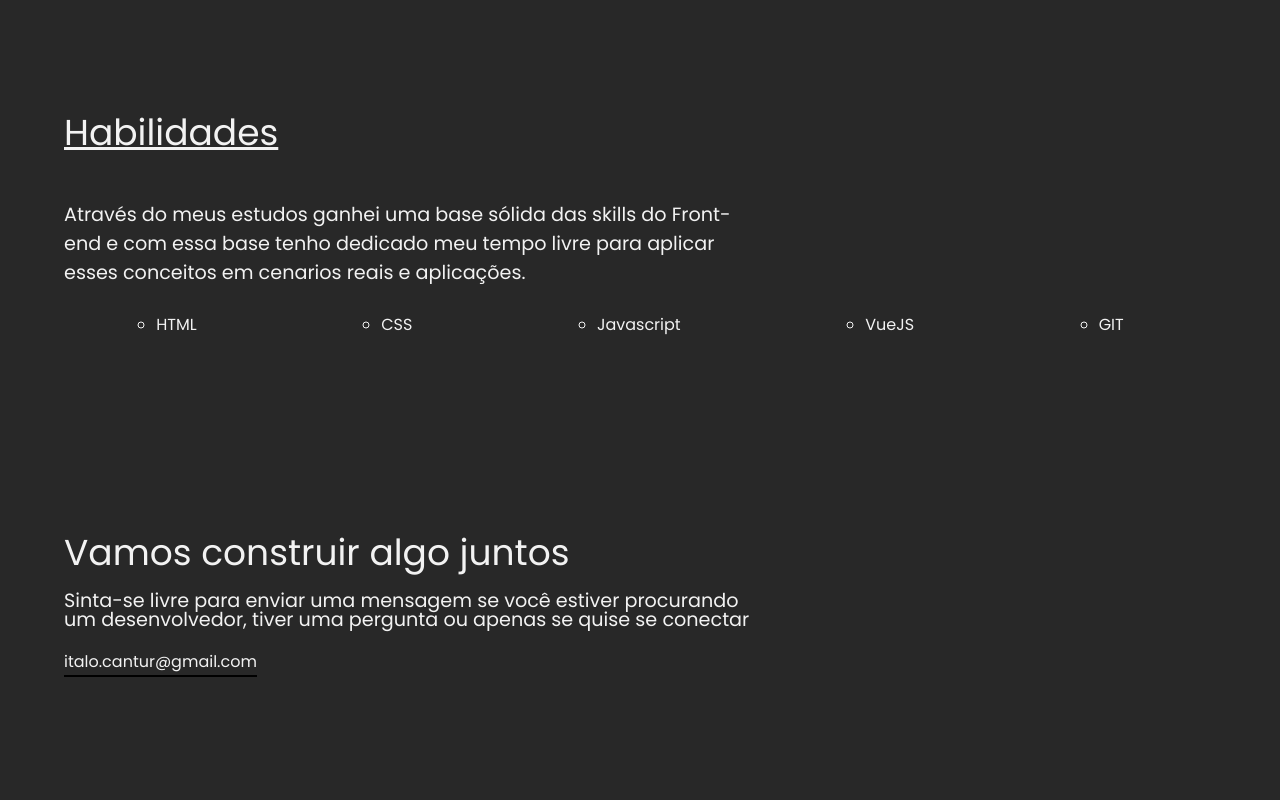
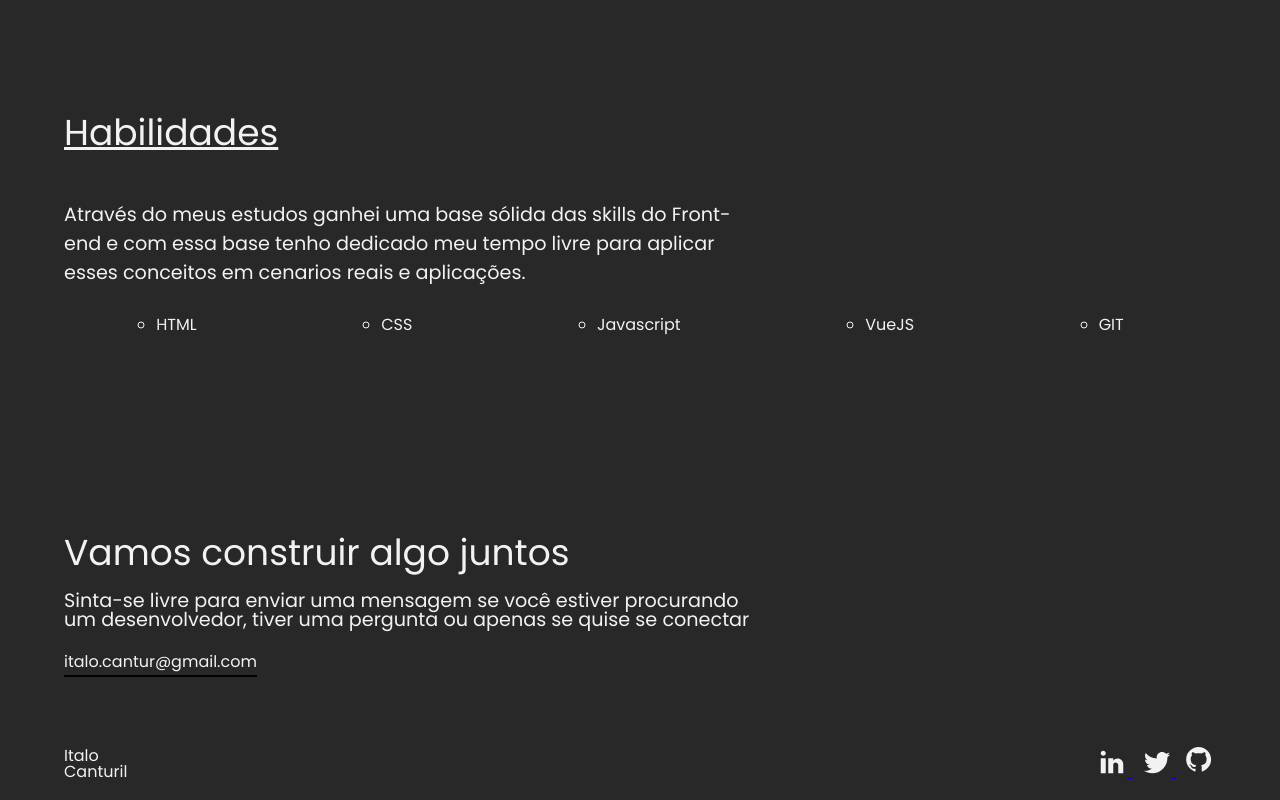
Before and after one commit to ItaloCanturil/portfolio1.0, a website: page index.html in a window 1280 px wide. Shown: the part 1960-2760 px from the top of the page. Before the commit the page ends 2647 px from the top, so only its background shows below. Drawn offline with Linux system fonts and the light colour scheme.

Commit message:
:lipstick: Improving the footer section

```diff
--- a/index.html
+++ b/index.html
@@ -55,7 +55,7 @@
           </a>
         </figure class="social__fig">
         <figure>
-          <a href=" https://twitter.com/ItaloCantur">
+          <a href="https://twitter.com/ItaloCantur">
             <svg class="fig__svg" width="50" height="50" viewBox="0 0 50 50" fill="none" xmlns="http://www.w3.org/2000/svg">
               <path d="M46.79 12.5258C45.1867 13.2369 43.4633 13.7175 41.655 13.9336C43.5006 12.8271 44.9185 11.075 45.586 8.98704C43.8583 10.0117 41.945 10.7558 39.9083 11.1567C38.2775 9.41899 35.954 8.33333 33.3823 8.33333C28.4446 8.33333 24.441 12.3364 24.441 17.2741C24.441 17.9748 24.5202 18.6572 24.6727 19.3117C17.2419 18.9387 10.6537 15.3792 6.24396 9.96981C5.47429 11.2903 5.03337 12.8262 5.03337 14.4648C5.03337 17.5667 6.61177 20.3034 9.01091 21.9069C7.54541 21.8602 6.1666 21.4581 4.96125 20.7885C4.96039 20.8258 4.96039 20.8631 4.96039 20.9008C4.96039 25.2329 8.04237 28.8465 12.1325 29.6679C11.3823 29.8723 10.5924 29.9817 9.77698 29.9817C9.20085 29.9817 8.64075 29.9254 8.09473 29.8212C9.23254 33.3731 12.5345 35.9583 16.447 36.0302C13.387 38.4285 9.53183 39.8579 5.34279 39.8579C4.6211 39.8579 3.90942 39.8154 3.20996 39.7327C7.16675 42.2696 11.8665 43.75 16.9156 43.75C33.3612 43.75 42.3546 30.126 42.3546 18.3108C42.3546 17.9232 42.3458 17.5376 42.3285 17.1541C44.0756 15.8935 45.5915 14.3188 46.79 12.5258Z"/>
             </svg>
@@ -178,16 +178,28 @@
     </section>
   </section>
 
-  <!-- <footer class="footer">
-    <p class="footer__author">By Italo Canturil</p>
-    <p class="footer__description">
-      Made with
-      <svg stroke="currentColor" fill="none" stroke-width="2" viewBox="0 0 24 24" stroke-linecap="round" stroke-linejoin="round" color="#E83F5B" size="15" style="color: rgb(232, 63, 91);" height="15" width="15" xmlns="http://www.w3.org/2000/svg">
-        <path d="M20.84 4.61a5.5 5.5 0 0 0-7.78 0L12 5.67l-1.06-1.06a5.5 5.5 0 0 0-7.78 7.78l1.06 1.06L12 21.23l7.78-7.78 1.06-1.06a5.5 5.5 0 0 0 0-7.78z"></path>
-      </svg>
-      and Javascript
-    </p>
-  </footer> -->
+  <section class="container">
+    <footer class="footer">
+      <p class="footer__author">Italo<br>Canturil</p>
+      <p class="footer__description">
+        <a class="description__socials" href="https://www.linkedin.com/in/italo-canturil/">
+          <svg class="fig__svg" width="30" height="30" viewBox="0 0 50 50" fill="none" xmlns="http://www.w3.org/2000/svg">
+            <path d="M43.75 43.75H35.4167V29.6875C35.4167 27.4821 32.9419 25.6371 30.7365 25.6371C28.531 25.6371 27.0833 27.4821 27.0833 29.6875V43.75H18.75V18.75H27.0833V22.9167C28.4631 20.6845 31.9925 19.2443 34.4271 19.2443C39.576 19.2443 43.75 23.4971 43.75 28.6458V43.75ZM14.5833 43.75H6.24998V18.75H14.5833V43.75ZM10.4167 6.25C12.7179 6.25 14.5833 8.11548 14.5833 10.4167C14.5833 12.7179 12.7179 14.5833 10.4167 14.5833C8.11548 14.5833 6.25 12.7179 6.25 10.4167C6.25 8.11548 8.11548 6.25 10.4167 6.25Z"/>
+          </svg>
+        </a>
+        <a class="description__socials" href="https://twitter.com/ItaloCantur">
+          <svg class="fig__svg" width="30" height="30" viewBox="0 0 50 50" fill="none" xmlns="http://www.w3.org/2000/svg">
+            <path d="M46.79 12.5258C45.1867 13.2369 43.4633 13.7175 41.655 13.9336C43.5006 12.8271 44.9185 11.075 45.586 8.98704C43.8583 10.0117 41.945 10.7558 39.9083 11.1567C38.2775 9.41899 35.954 8.33333 33.3823 8.33333C28.4446 8.33333 24.441 12.3364 24.441 17.2741C24.441 17.9748 24.5202 18.6572 24.6727 19.3117C17.2419 18.9387 10.6537 15.3792 6.24396 9.96981C5.47429 11.2903 5.03337 12.8262 5.03337 14.4648C5.03337 17.5667 6.61177 20.3034 9.01091 21.9069C7.54541 21.8602 6.1666 21.4581 4.96125 20.7885C4.96039 20.8258 4.96039 20.8631 4.96039 20.9008C4.96039 25.2329 8.04237 28.8465 12.1325 29.6679C11.3823 29.8723 10.5924 29.9817 9.77698 29.9817C9.20085 29.9817 8.64075 29.9254 8.09473 29.8212C9.23254 33.3731 12.5345 35.9583 16.447 36.0302C13.387 38.4285 9.53183 39.8579 5.34279 39.8579C4.6211 39.8579 3.90942 39.8154 3.20996 39.7327C7.16675 42.2696 11.8665 43.75 16.9156 43.75C33.3612 43.75 42.3546 30.126 42.3546 18.3108C42.3546 17.9232 42.3458 17.5376 42.3285 17.1541C44.0756 15.8935 45.5915 14.3188 46.79 12.5258Z"/>
+          </svg>
+        </a>
+        <a class="description__socials" href="https://github.com/ItaloCanturil">
+          <svg class="fig__svg" width="30" height="30" viewBox="0 0 50 50" fill="none" xmlns="http://www.w3.org/2000/svg">
+            <path d="M21.0542 0.166672C9.57709 0.166672 0.275002 9.46875 0.275002 20.9458C0.275002 30.125 6.22709 37.9146 14.4854 40.6646C15.525 40.8521 15.9 40.2125 15.9 39.6625C15.9 39.1688 15.8833 37.8604 15.8771 36.1292C10.0958 37.3833 8.875 33.3417 8.875 33.3417C7.93333 30.9417 6.56875 30.3021 6.56875 30.3021C4.68333 29.0125 6.7125 29.0417 6.7125 29.0417C8.8 29.1875 9.89375 31.1833 9.89375 31.1833C11.7479 34.3583 14.7604 33.4417 15.9396 32.9104C16.1292 31.5667 16.6708 30.65 17.2625 30.1313C12.65 29.6083 7.8 27.825 7.8 19.8604C7.8 17.5958 8.61042 15.7375 9.93334 14.2875C9.72292 13.7604 9.00417 11.6458 10.1396 8.78751C10.1396 8.78751 11.8833 8.22709 15.8521 10.9146C17.5146 10.4542 19.2875 10.2229 21.0521 10.2146C22.8208 10.2229 24.5958 10.4542 26.2521 10.9146C30.2229 8.225 31.9646 8.78751 31.9646 8.78751C33.1 11.6458 32.3875 13.7604 32.1708 14.2875C33.5042 15.7375 34.3042 17.5938 34.3042 19.8604C34.3042 27.8458 29.45 29.6 24.8208 30.1146C25.5604 30.7563 26.2271 32.0229 26.2271 33.9604C26.2271 36.7396 26.2021 38.9813 26.2021 39.6625C26.2021 40.2188 26.5729 40.8646 27.6333 40.6604C35.8875 37.9063 41.8333 30.1229 41.8333 20.9458C41.8333 9.46875 32.5313 0.166672 21.0542 0.166672Z"/>
+          </svg>
+        </a>
+      </p>
+    </footer>
+  </section>
 
   <script src="src/scripts/modal.js"></script>
   <script src="src/scripts/animation.js"></script>
--- a/src/css/styles.css
+++ b/src/css/styles.css
@@ -337,12 +337,19 @@ body.light--mode{
 }
 
 .footer {
+  align-items: center;
+  display: flex;
+  justify-content: space-between;
+  margin-top: 50px;
   width: 100%;
-  text-align: center;
 }
 
 .footer__author, .footer__description {
   margin-bottom: 10px;
+}
+
+.description__socials {
+  margin-left: 10px;
 }
 
 @media (max-width: 680px){
```
